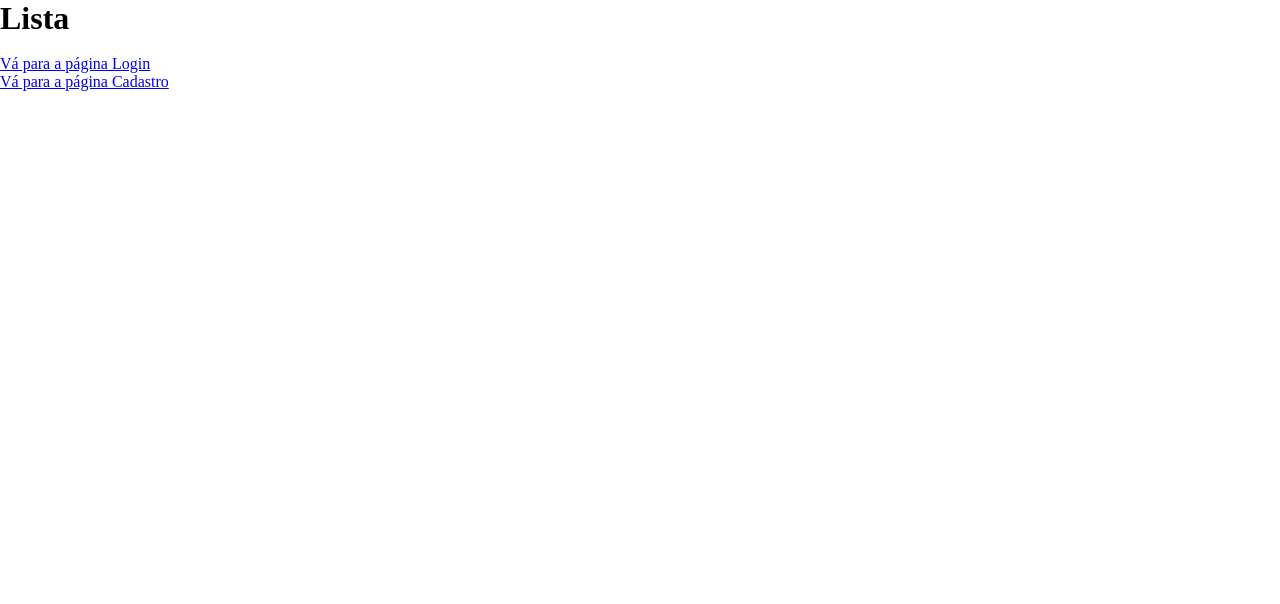
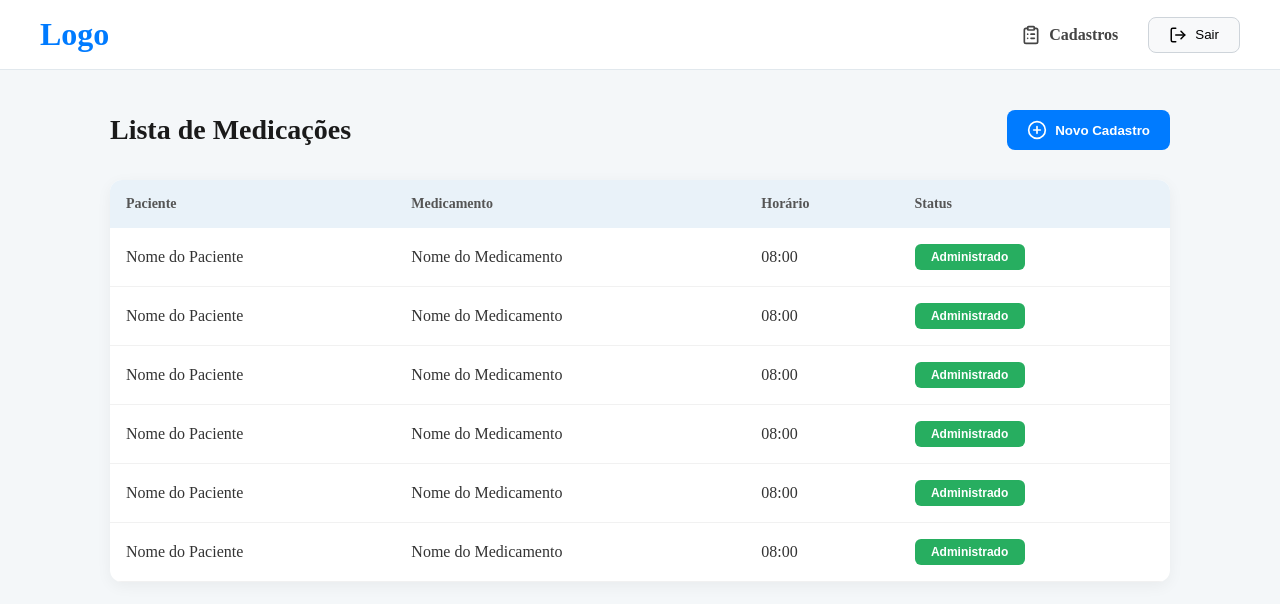
Before and after one commit to omurilobueno/Projeto-Integrador, a React (Vite) app: page /lista in a window 1280 px wide. Shown: the top 604 px of the page. Built offline with nearby package versions, Linux system fonts and the light colour scheme.

Commit message:
atualização da pagina Lista

```diff
--- a/src/paginas/Lista.tsx
+++ b/src/paginas/Lista.tsx
@@ -1,14 +1,87 @@
-import { Link } from "react-router-dom";
+import { useState } from "react";
+import { Link, useNavigate } from "react-router-dom";
+import { LogOut, PlusCircle, ClipboardList } from "lucide-react"; // Importação dos ícones
+import "../../style/style.css"
+function Lista() {
+  const navigate = useNavigate();
 
-function Lista() {
+  const [medicamentos, setMedicamentos] = useState([
+    { id: 1, paciente: "Nome do Paciente", medicamento: "Nome do Medicamento", horario: "08:00", status: "Administrado" },
+    { id: 2, paciente: "Nome do Paciente", medicamento: "Nome do Medicamento", horario: "08:00", status: "Administrado" },
+    { id: 3, paciente: "Nome do Paciente", medicamento: "Nome do Medicamento", horario: "08:00", status: "Administrado" },
+    { id: 4, paciente: "Nome do Paciente", medicamento: "Nome do Medicamento", horario: "08:00", status: "Administrado" },
+    { id: 5, paciente: "Nome do Paciente", medicamento: "Nome do Medicamento", horario: "08:00", status: "Administrado" },
+    { id: 6, paciente: "Nome do Paciente", medicamento: "Nome do Medicamento", horario: "08:00", status: "Administrado" },
+  ]);
+
+  const alternarStatus = (id: number) => {
+    setMedicamentos(medicamentos.map(item =>
+      item.id === id ? { ...item, status: item.status === "Administrado" ? "Pendente" : "Administrado" } : item
+    ));
+  };
+
   return (
-    <>
-      <h1>Lista</h1>
-      <br />
-      <Link to="/login">Vá para a página Login</Link>
-      <br />
-      <Link to="/cadastro">Vá para a página Cadastro</Link>
-    </>
+    <div className="pagina-lista">
+      {/* CABEÇALHO (HEADER) IDENTICO AO FIGMA */}
+      <header className="header-principal">
+        <div className="header-container">
+          <div className="logo-section">
+            <span className="logo-texto">Logo</span>
+          </div>
+          <nav className="nav-section">
+            <Link to="/cadastro" className="nav-link">
+              <ClipboardList size={20} />
+              Cadastros
+            </Link>
+            <button onClick={() => navigate('/login')} className="btn-sair">
+              <LogOut size={18} />
+              Sair
+            </button>
+          </nav>
+        </div>
+      </header>
+
+      {/* CONTEÚDO PRINCIPAL */}
+      <main className="main-content">
+        <div className="titulo-container">
+          <h1>Lista de Medicações</h1>
+          <button onClick={() => navigate('/cadastro')} className="btn-novo-cadastro">
+            <PlusCircle size={20} />
+            Novo Cadastro
+          </button>
+        </div>
+
+        <div className="tabela-card">
+          <table>
+            <thead>
+              <tr>
+                <th>Paciente</th>
+                <th>Medicamento</th>
+                <th>Horário</th>
+                <th>Status</th>
+              </tr>
+            </thead>
+            <tbody>
+              {medicamentos.map((item) => (
+                <tr key={item.id}>
+                  <td>{item.paciente}</td>
+                  <td>{item.medicamento}</td>
+                  <td>{item.horario}</td>
+                  <td>
+                    <button
+                      className={`status-btn ${item.status.toLowerCase()}`}
+                      onClick={() => alternarStatus(item.id)}
+                    >
+                      {item.status}
+                    </button>
+                  </td>
+                </tr>
+              ))}
+            </tbody>
+          </table>
+        </div>
+      </main>
+    </div>
   );
 }
 
--- a/style/style.css
+++ b/style/style.css
@@ -0,0 +1,148 @@
+/* src/style/lista.css */
+
+.pagina-lista {
+  background-color: #f4f7f9;
+  min-height: 100vh;
+  width: 100%;
+}
+
+/* HEADER STYLE */
+.header-principal {
+  background-color: #ffffff;
+  height: 70px;
+  display: flex;
+  align-items: center;
+  border-bottom: 1px solid #e1e8ed;
+  padding: 0 40px;
+  position: sticky;
+  top: 0;
+  z-index: 100;
+}
+
+.header-container {
+  width: 100%;
+  max-width: 1200px;
+  margin: 0 auto;
+  display: flex;
+  justify-content: space-between;
+  align-items: center;
+}
+
+.logo-texto {
+  font-size: 32px;
+  font-weight: 800;
+  color: #007bff; /* Azul da Logo */
+}
+
+.nav-section {
+  display: flex;
+  align-items: center;
+  gap: 30px;
+}
+
+.nav-link {
+  text-decoration: none;
+  color: #444;
+  font-weight: 600;
+  display: flex;
+  align-items: center;
+  gap: 8px;
+  transition: color 0.2s;
+}
+
+.nav-link:hover {
+  color: #007bff;
+}
+
+.btn-sair {
+  background-color: #f8f9fa;
+  border: 1px solid #ced4da;
+  padding: 8px 20px;
+  border-radius: 8px;
+  cursor: pointer;
+  display: flex;
+  align-items: center;
+  gap: 8px;
+  font-weight: 500;
+  transition: all 0.2s;
+}
+
+.btn-sair:hover {
+  background-color: #e2e6ea;
+}
+
+/* MAIN CONTENT STYLE */
+.main-content {
+  max-width: 1100px;
+  margin: 40px auto;
+  padding: 0 20px;
+}
+
+.titulo-container {
+  display: flex;
+  justify-content: space-between;
+  align-items: center;
+  margin-bottom: 30px;
+}
+
+.main-content h1 {
+  font-size: 28px;
+  font-weight: 700;
+  color: #1a1a1a;
+}
+
+.btn-novo-cadastro {
+  background-color: #007bff;
+  color: white;
+  border: none;
+  padding: 10px 20px;
+  border-radius: 8px;
+  font-weight: 600;
+  display: flex;
+  align-items: center;
+  gap: 8px;
+  cursor: pointer;
+}
+
+/* TABLE CARD STYLE */
+.tabela-card {
+  background: white;
+  border-radius: 12px;
+  box-shadow: 0 4px 15px rgba(0, 0, 0, 0.05);
+  overflow: hidden;
+}
+
+table {
+  width: 100%;
+  border-collapse: collapse;
+}
+
+th {
+  background-color: #e9f2f9; /* Azul claro do header da tabela */
+  padding: 16px;
+  text-align: left;
+  font-size: 14px;
+  color: #555;
+  font-weight: 600;
+}
+
+td {
+  padding: 16px;
+  border-bottom: 1px solid #f1f1f1;
+  color: #333;
+}
+
+/* STATUS BUTTONS */
+.status-btn {
+  border: none;
+  padding: 6px 14px;
+  border-radius: 6px;
+  color: white;
+  font-weight: 700;
+  font-size: 12px;
+  cursor: pointer;
+  min-width: 110px;
+}
+
+.status-btn.administrado { background-color: #27ae60; }
+.status-btn.pendente { background-color: #ff7f50; }
```
